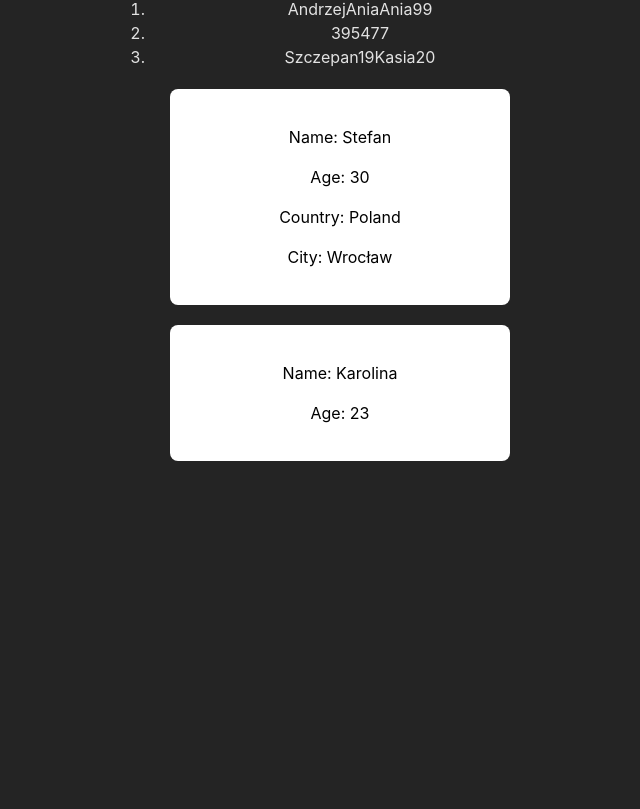
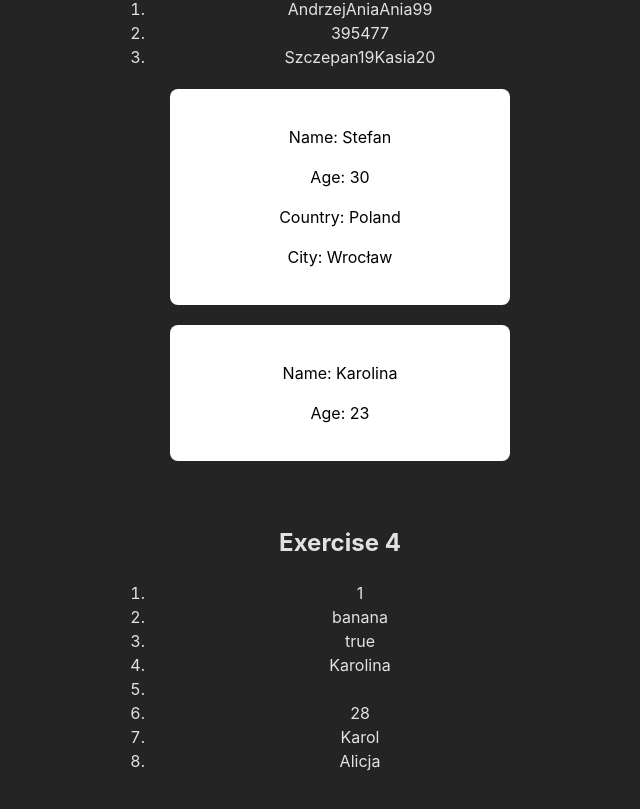
Before and after one commit to AleksandraWojcikk/typescript-introduction, a React (Vite) app: page / in a window 1280 px wide. Shown: the part 783-1592 px from the top of the page, without its empty margins (300-940 px from the left). Before the commit the page ends 1296 px from the top, so only its background shows below. Built offline with nearby package versions, Linux system fonts and the light colour scheme.

Commit message:
Exercise4 (promise, generics, utility types)

```diff
--- a/src/App.tsx
+++ b/src/App.tsx
@@ -2,6 +2,7 @@ import "./App.css";
 import { Exercise1 } from "./Exercises/Exercise1";
 import { Exercise2 } from "./Exercises/Exercise2";
 import { Exercise3 } from "./Exercises/Exercise3";
+import { Exercise4 } from "./Exercises/Exercise4";
 
 function App() {
 return(
@@ -12,6 +13,8 @@ return(
   <Exercise2 />
   <br />
   <Exercise3 />
+  <br />
+  <Exercise4 />
   </>
 )
 
--- /dev/null
+++ b/src/Exercises/Exercise4.tsx
@@ -0,0 +1,66 @@
+//PROMISE
+
+function promiseDelay(delay: number): Promise<string> {
+    return new Promise((resolve) => {
+        setTimeout(() => {
+            resolve(`Promise rozwiązany z opóznieniem ${delay / 1000} sekund`);
+        },2000);
+    })
+}
+promiseDelay(1500).then(result => console.log(result));
+promiseDelay(3000).then(result => console.log(result));
+
+//GENERIC TYPES
+function getFirstElement<Type>(array: Array<Type>): Type {
+    return array[0];
+}
+
+const numArray: Array<number> = [1,2,3];
+const strArray: Array<string> = ['banana', 'apple', 'orange'];
+const boolArray: Array<boolean> = [true, false, true];
+const firstNum = getFirstElement(numArray);
+const firstStr = getFirstElement(strArray);
+const firstBool = getFirstElement(boolArray);
+
+
+//UTILITY TYPES
+interface User {
+    name: string;
+    age: number;
+}
+
+// Partial: all właściwości są opcjonalne; uzywamy wtedy, gdy chcemy wyciagnac tylko jedną właściwość
+const partialUser: Partial<User> = {name: 'Karol'}
+partialUser.name = 'Karolina';
+
+
+// Readonly: będzie tylko do odczytu; właściwości są zablokowane do edycji; mogą być tylko wyświetlone;
+const readonlyUser: Readonly<User> = {name: 'Basia', age: 28}
+
+
+// Record: jeśli nie wiemy, jakie typy będą w środku obiektu; bo będzie ich ogrom; Record<Keys, Type>; określamy, jak ma wyglądać obiekt.
+const recordUser: Record<string, User> = {karol: {name: 'Karol', age: 17}, ewa: {name: 'Ewa', age: 32}}
+const recordUser2: Record<string, string> ={
+    user1: 'Alicja',
+    user2: 'Zbyszek',
+}
+
+
+
+export const Exercise4 = () => {
+    return (
+        <>
+        <h2>Exercise 4</h2>
+        <ol>
+            <li>{firstNum}</li>
+            <li>{firstStr}</li>
+            <li>{String(firstBool)}</li>
+            <li>{partialUser.name}</li>
+            <li>{partialUser.age}</li>
+            <li>{readonlyUser.age}</li>
+            <li>{recordUser.karol.name}</li>
+            <li>{recordUser2.user1}</li>
+        </ol>
+        </>
+    )
+}
```
